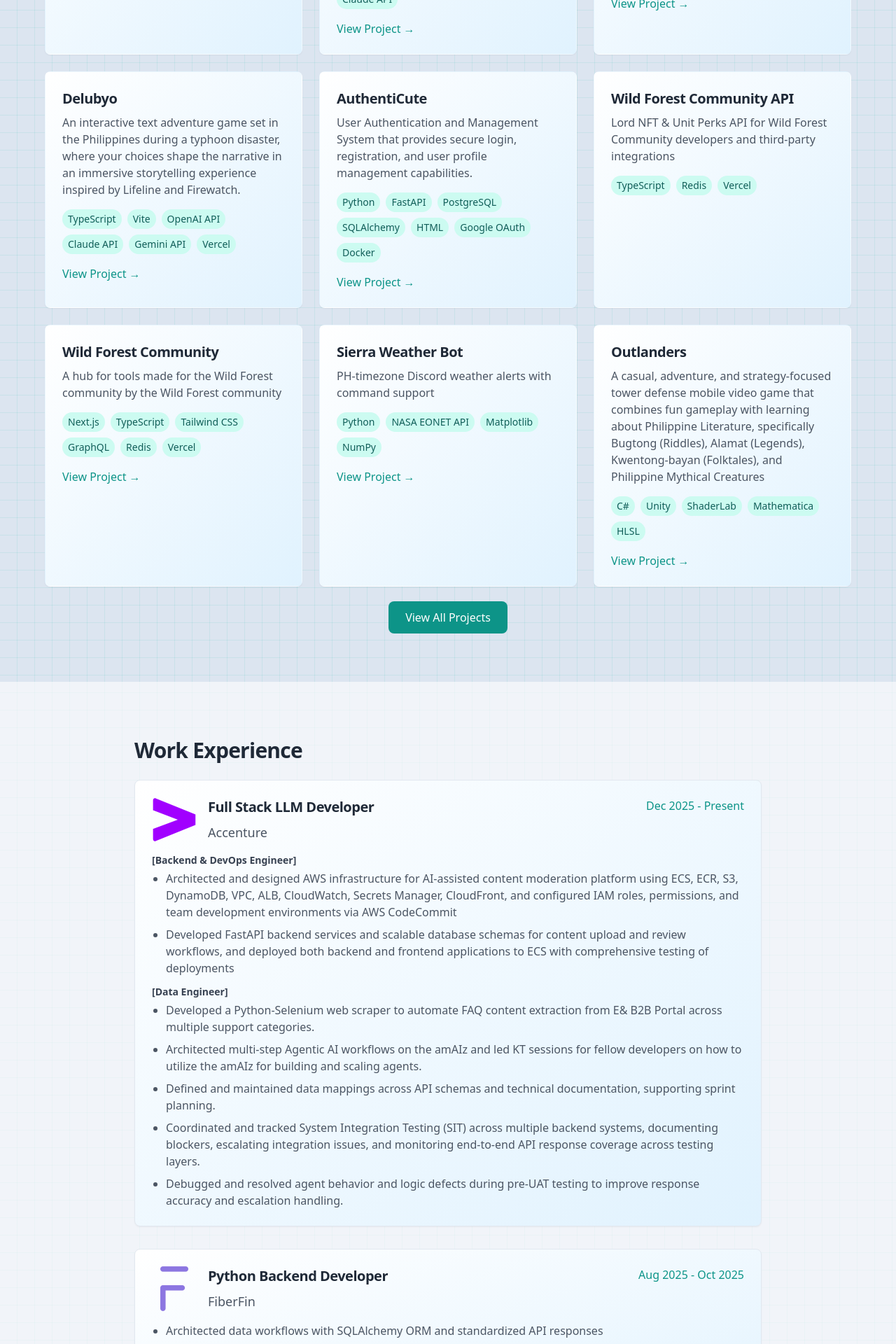
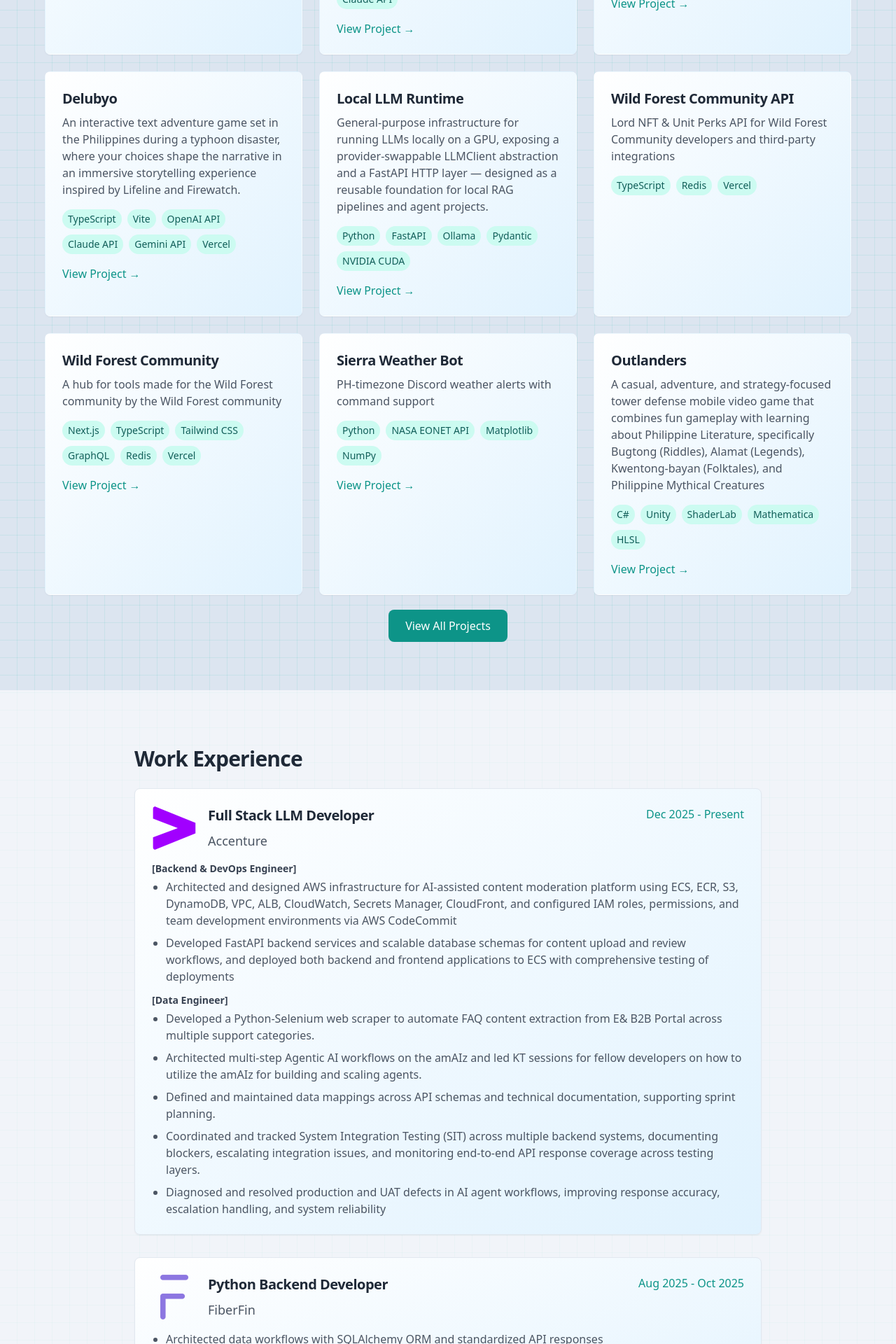
Before and after one commit to nocturnal629/portfolio, a Next.js app: page / in a window 1280 px wide. Shown: the part 1260-3180 px from the top of the page at 70% size. Built offline with nearby package versions, Linux system fonts and the light colour scheme.

Commit message:
Replace AuthentiCute with Local LLM Runtime and update Data Engineer bullet.
Co-Authored-By: Claude Sonnet 4.6 <noreply@anthropic.com>

```diff
--- a/src/data/experience.ts
+++ b/src/data/experience.ts
@@ -21,7 +21,7 @@ export const experiences: Experience[] = [
           "Architected multi-step Agentic AI workflows on the amAIz and led KT sessions for fellow developers on how to utilize the amAIz for building and scaling agents.",
           "Defined and maintained data mappings across API schemas and technical documentation, supporting sprint planning.",
           "Coordinated and tracked System Integration Testing (SIT) across multiple backend systems, documenting blockers, escalating integration issues, and monitoring end-to-end API response coverage across testing layers.",
-          "Debugged and resolved agent behavior and logic defects during pre-UAT testing to improve response accuracy and escalation handling."
+          "Diagnosed and resolved production and UAT defects in AI agent workflows, improving response accuracy, escalation handling, and system reliability"
         ]
       }
     ]
--- a/src/data/projects.ts
+++ b/src/data/projects.ts
@@ -25,10 +25,10 @@ export const projects: Project[] = [
     link: "https://github.com/nocturnal625/Delubyo"
   },
   {
-    title: "AuthentiCute",
-    description: "User Authentication and Management System that provides secure login, registration, and user profile management capabilities.",
-    tech: ["Python", "FastAPI", "PostgreSQL", "SQLAlchemy", "HTML", "Google OAuth", "Docker"],
-    link: "https://github.com/nocturnal625/AuthentiCute"
+    title: "Local LLM Runtime",
+    description: "General-purpose infrastructure for running LLMs locally on a GPU, exposing a provider-swappable LLMClient abstraction and a FastAPI HTTP layer — designed as a reusable foundation for local RAG pipelines and agent projects.",
+    tech: ["Python", "FastAPI", "Ollama", "Pydantic", "NVIDIA CUDA"],
+    link: "https://github.com/nocturnal625/local-LLM-runtime"
   },
   {
     title: "Wild Forest Community API",
```
